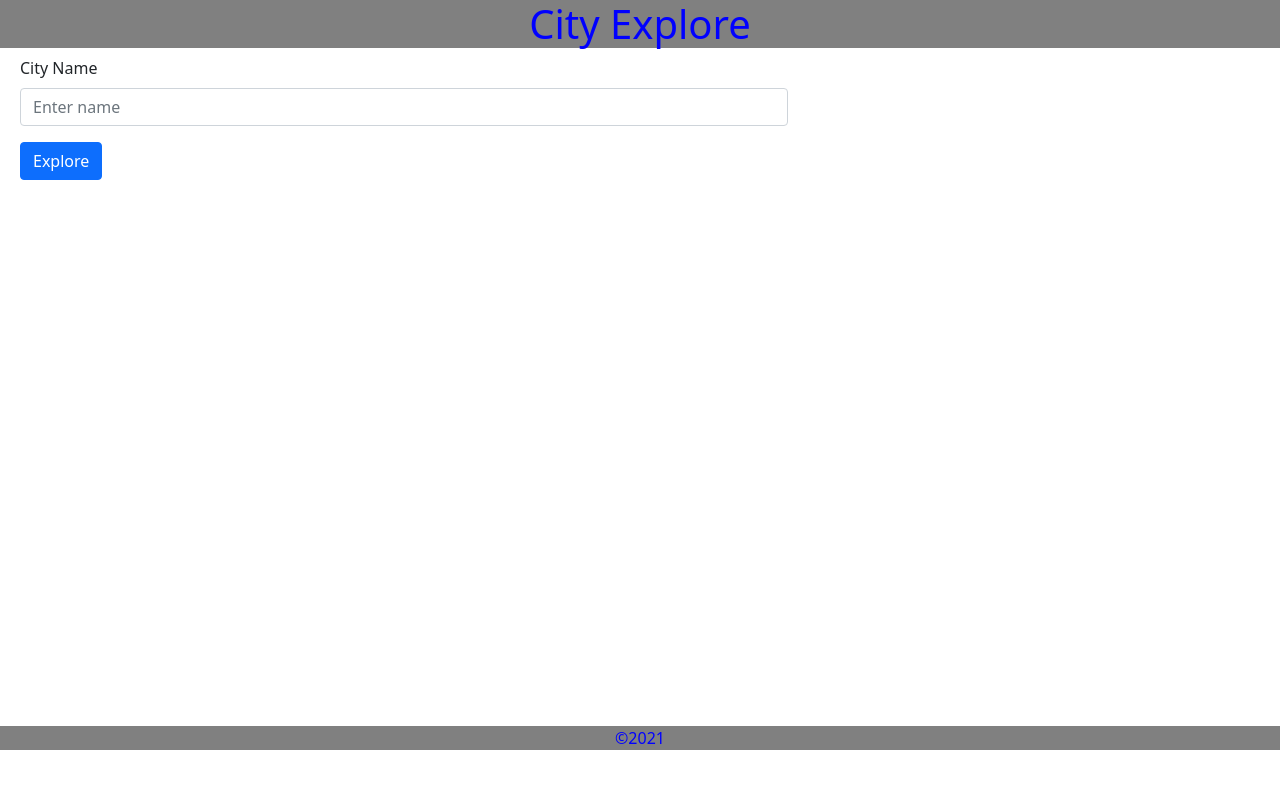
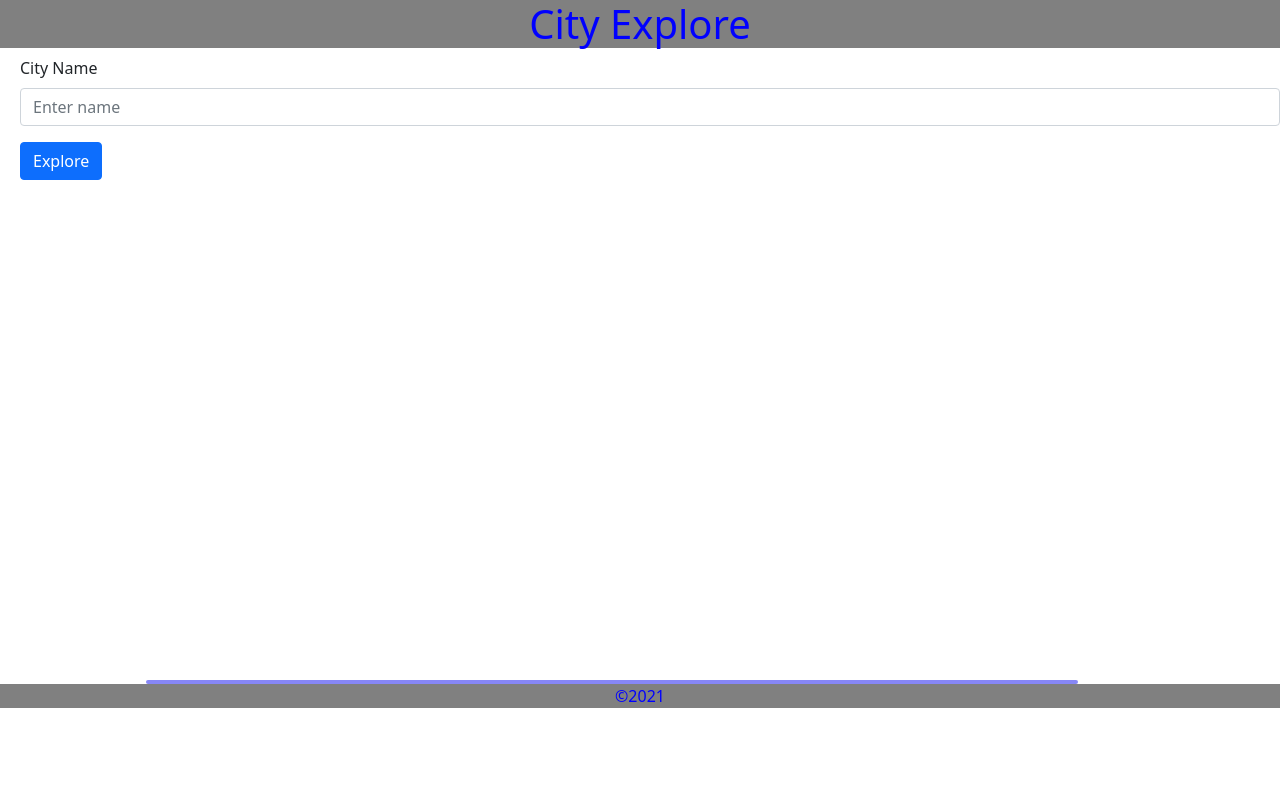
Before and after one commit to OsamaAlali/city-explorer, a React (Create React App) app: page / in a window 1280 px wide. Shown: the top 788 px of the page. Built offline with nearby package versions, Linux system fonts and the light colour scheme.

Commit message:
create comppontes for each render

```diff
--- a/src/components/Main.js
+++ b/src/components/Main.js
@@ -4,6 +4,9 @@ import Button from "react-bootstrap/Button";
 import axios from "axios";
 import Card from "react-bootstrap/Card";
 import Error from "../components/Error";
+import Movies from "../components/Movies";
+import Weather from "../components/Weather";
+import Map from "../components/Map";
 
 export class Main extends Component {
   constructor(props) {
@@ -32,7 +35,6 @@ export class Main extends Component {
   gitCityDate = async (e) => {
     console.log("gitCityDate");
     try {
-
       e.preventDefault();
 
       await axios
@@ -64,16 +66,14 @@ export class Main extends Component {
       //git Movie DATA
       //////////////
 
-        await axios.get(`${process.env.REACT_APP_URL}/movies?query=${this.state.cityName}`).then((movieRespons)=>{
+      await axios
+        .get(`${process.env.REACT_APP_URL}/movies?query=${this.state.cityName}`)
+        .then((movieRespons) => {
           this.setState({
-               moviesData: movieRespons.data
-             })
-
-        })
-
-
+            moviesData: movieRespons.data,
+          });
+        });
     } catch (error) {
-      console.log(this.state.hassError);
       this.setState({
         hassError: true,
       });
@@ -97,58 +97,43 @@ export class Main extends Component {
             Explore
           </Button>
         </Form>
+
+        {/* ///////////////////////*/}
+        {/* Called Map componets*/}
+        {/* ///////////////////////*/}
+
+        <div className="mapComponent">
           {this.state.hassError && <Error show={this.state.hassError} />}
 
           {this.state.displayData && !this.state.hassError && (
-          <Card>
-            <Card.Header>{this.state.cityName}</Card.Header>
-            <Card.Body>
-              <Card.Title>{this.state.cityData.display_name}</Card.Title>
+            <Map
+              cityName={this.state.cityName}
+              cityData={this.state.cityData}
+            />
+          )}
+        </div>
 
-              <Card.Img
-                src={`https://maps.locationiq.com/v3/staticmap?key=${process.env.REACT_APP_KEY}&center=${this.state.cityData.lat},${this.state.cityData.lon}&zoom=15`}
-                alt=""
-              />
-            </Card.Body>
-          </Card>
-        )}
+        {/* ///////////////////////*/}
+        {/* Called Weather componets*/}
+        {/* ///////////////////////*/}
+
+        <div className="container-weather-card">
           {this.state.displayData &&
             !this.state.hassError &&
             this.state.weatherData.map((obj) => {
-            return (
-              <>
-                <p>description:{obj.description} </p>
-
-                <p>date:{obj.date} </p>
-              </>
-            );
+              return <Weather obj={obj} cityName={this.state.cityName} />;
             })}
-
-{this.state.displayData && !this.state.hassError && (
-          this.state.moviesData.map((obj)=>{
-          return(
-          <Card>
-            <Card.Header> {obj.title} </Card.Header>
-            <Card.Body>
-             Story :{obj.overview}
-             <Card.Img
-                src={`${obj.poster_path}`}
-                alt=""
-              />
- <Card.Img
-                src={`https://image.tmdb.org/t/p/w500${obj.poster_path}`}
-                alt=""
-              />
-             <hr />
-             Vote:{obj.vote_count} <br />
-             Popularity :{obj.popularity} <br />
-             Release_date:{obj.release_date} <br />
-            </Card.Body>
-          </Card>
-        )
-      })
-        )}
-
+        </div>
+        {/* ///////////////////////*/}
+        {/* Called Moives componets*/}
+        {/* ///////////////////////*/}
+        <div>
+          {this.state.displayData &&
+            !this.state.hassError &&
+            this.state.moviesData.map((obj) => {
+              return <Movies obj={obj} />;
+            })}
+        </div>
       </main>
     );
   }
--- /dev/null
+++ b/src/components/Map.js
@@ -0,0 +1,27 @@
+import React, { Component } from 'react'
+
+import Card from "react-bootstrap/Card";
+export class Map extends Component {
+    render() {
+        return (
+
+            <div  className="map-card" >
+                 <Card>
+            <Card.Header>{this.props.cityName}</Card.Header>
+            <Card.Body>
+              <Card.Title>{this.props.cityData.display_name}</Card.Title>
+
+              <Card.Img
+                src={`https://maps.locationiq.com/v3/staticmap?key=${process.env.REACT_APP_KEY}&center=${this.props.cityData.lat},${this.props.cityData.lon}&zoom=15`}
+                alt=""
+              />
+            </Card.Body>
+          </Card>
+            </div>
+
+
+        )
+    }
+}
+
+export default Map
--- /dev/null
+++ b/src/components/Movies.js
@@ -0,0 +1,35 @@
+import React, { Component } from 'react'
+import Card from "react-bootstrap/Card";
+
+export class Movies extends Component {
+    render() {
+        return (
+
+                <div className="movies-card">
+                <Card>
+            <Card.Header> {this.props.obj.title} </Card.Header>
+            <Card.Body>
+             Story :{this.props.obj.overview}
+             <Card.Img
+                src={`${this.props.obj.poster_path}`}
+                alt=""
+              />
+         <Card.Img
+                src={`https://image.tmdb.org/t/p/w500${this.props.obj.poster_path}`}
+                alt=""
+              />
+             <hr />
+             Vote:{this.props.obj.vote_count} <br />
+             Popularity :{this.props.obj.popularity} <br />
+             Release_date:{this.props.obj.release_date} <br />
+            </Card.Body>
+          </Card>
+
+          </div>
+
+
+        )
+    }
+}
+
+export default Movies
--- /dev/null
+++ b/src/components/Weather.js
@@ -0,0 +1,22 @@
+import React, { Component } from 'react'
+
+export class Weather extends Component {
+    render() {
+        return (
+            <div className="weatherData">
+    <div class="card" >
+  <div class="card-header">
+   {this.props.cityName} Weather Status
+  </div>
+  <ul class="list-group list-group-flush">
+    <li class="list-group-item">Description: {this.props.obj.description}</li>
+    <li class="list-group-item">Date:{this.props.obj.date}</li>
+
+  </ul>
+</div>
+            </div>
+        )
+    }
+}
+
+export default Weather
--- a/src/index.css
+++ b/src/index.css
@@ -20,16 +20,51 @@ header{
 }
 
 main{
-width: 60%;
-height: 670px;
+
 margin-left: 20px;
-overflow: auto;
+
+}
+main .container-weather-card{
+  margin-left:10% ;
+  border: 2px solid rgb(135, 135, 246);
+  border-radius: 10px;
+  width: 74%;
+  display: flex;
+  flex-direction: row;
+  flex-wrap: wrap;
+  justify-content: center;
+
+  -webkit-border-radius: 10px;
+  -moz-border-radius: 10px;
+  -ms-border-radius: 10px;
+  -o-border-radius: 10px;
+
+}
+main .mapComponent{
+ width: 30%;
+height: 500px;
+margin: auto;
+display: block;
 }
 
+main .weatherData{
+width: fit-content;
+  display:inline-block;
+ margin: 10px;
+}
 
+main .movies-card{
+  width: 20%;
+
+display: inline-block;
+margin-left: 5px;
+margin-top: 30px;
+}
 
 footer{
   text-align: center;
   background-color: gray;
   color: blue;
+  position: static;
+  bottom: 500px; ;
 }
```
Lines whose indentation alone changed are shown as unchanged.
